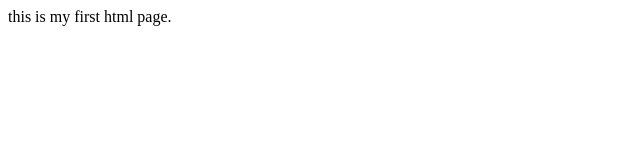
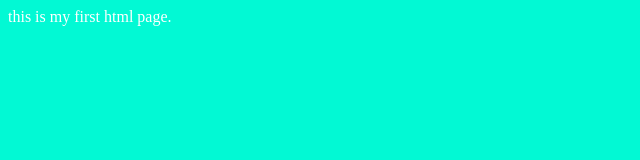
Before and after one commit to Siddharth-Bhatt/test, a plain HTML site: page index.html in a window 1280 px wide. Shown: the whole page, without its empty margins (0-640 px from the left). Drawn offline with Linux system fonts and the light colour scheme.

Commit message:
Update index.html

```diff
--- a/index.html
+++ b/index.html
@@ -6,8 +6,11 @@
     this is my first html page.
   </body>
   <style>
-    background-color: #02f9d4;
-    color: white;
-    text-align: centre;
+    body
+    {
+      background-color: #02f9d4;
+      color: white;
+      text-align: centre;
+    }
   </style>
 </html>
```
